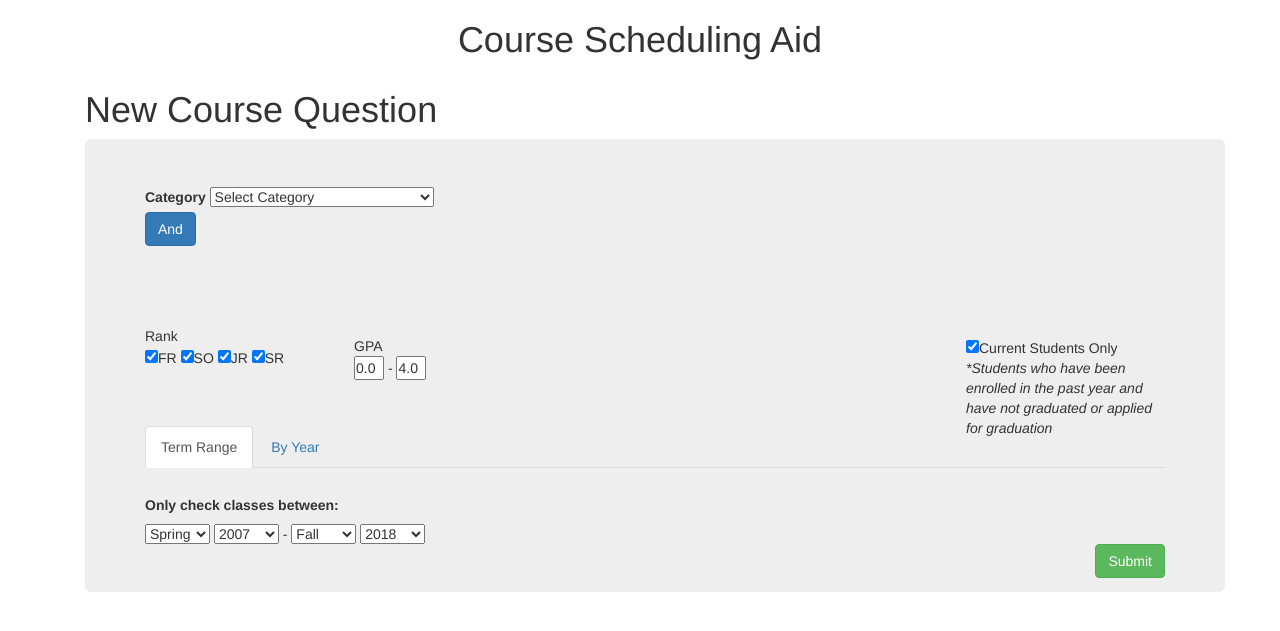
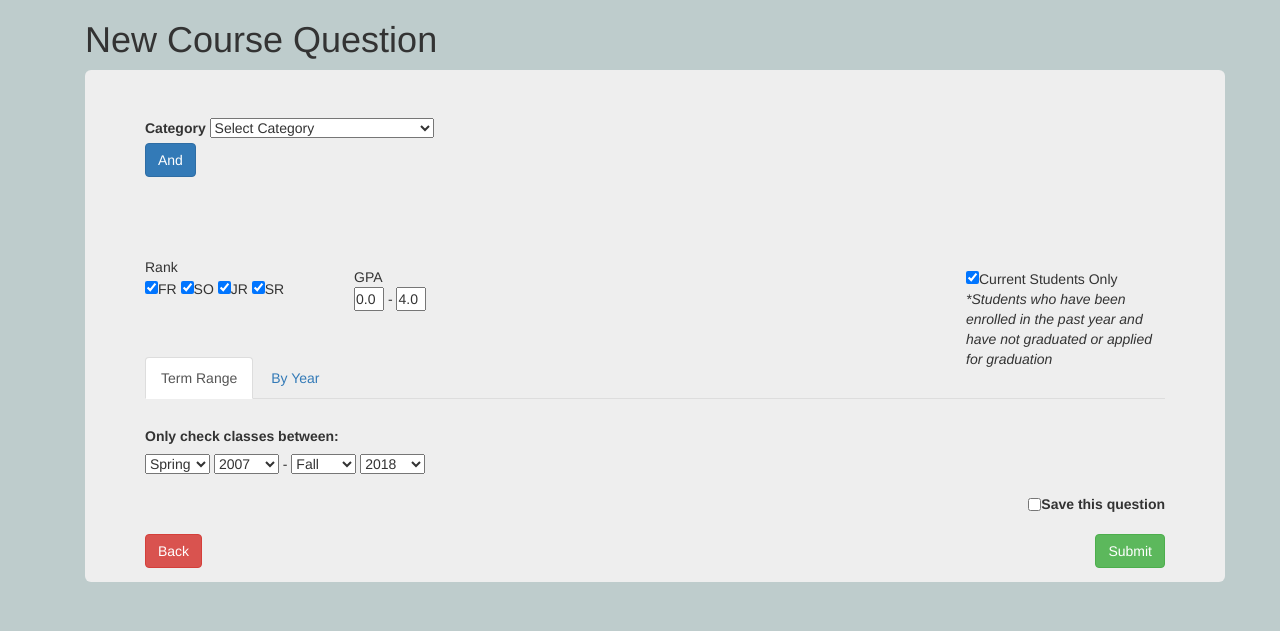
Before and after one commit to jmeterko/CIS-411-Scheduling, a PHP site: page /MainApplicationCourseQuestion.php in a window 1280 px wide. Shown: the top 631 px of the page. Run offline with PHP 8.4, Linux system fonts and the light colour scheme; some libraries are stand-ins or nearby versions.

Commit message:
Fixed issue 1 in last update
^

```diff
--- a/controller/controller.php
+++ b/controller/controller.php
@@ -10,6 +10,9 @@ if (isset($_POST['action'])) {  // check get and post
     exit();
 }
 switch ($action) {
+    case 'CourseQuestion':
+        include '../view/MainApplicationCourseQuestion.php';
+        break;
     case 'DisplayData':
         include '../view/DisplayData.php';
         break;
--- a/js/Javascript.js
+++ b/js/Javascript.js
@@ -83,14 +83,14 @@ function makeDivVisibleOr(){
             $('#dropdown' + and + ' option:selected').text() == "Not Taking" || $('#dropdown' + and + ' option:selected').text() == "Not Completed" ||
             $('#dropdown' + and + ' option:selected').text() == "Not Taking/Not Completed" ||
             $('#dropdown' + and + ' option:selected').text() == "Not Scheduled For") { +
-            $(dynamicDiv).html("&nbsp;&nbsp;<button type='button' class='glyphicon glyphicon-remove' onclick='removeOrDiv()'></button>&nbsp;<select class='dropdownWidth' id='TSNNNN" + and  + or +"'" + (or++) + "><option value=''" +
-                "selected disabled hidden>Subject</option><option value='CIS'>CIS</option><option value='DA'>DA</option></select>&nbsp;<select class='dropdownboxWidthSmall' id='TSNNNN" + and  + or +"'" + (or++) + ">" +
+            $(dynamicDiv).html("&nbsp;&nbsp;<button type='button' class='glyphicon glyphicon-remove' onclick='removeOrDiv()'></button>&nbsp;<select class='dropdownWidth' id='Subject" + and  + or +"'" + (or++) + "><option value=''" +
+                "selected disabled hidden>Subject</option><option value='CIS'>CIS</option><option value='DA'>DA</option></select>&nbsp;<select class='dropdownboxWidthSmall' id='Catalog" + and  + or +"'" + (or++) + ">" +
                 "<option value=''\ selected disabled hidden>Course #:</option></select>&nbsp<button type='button' class='btn btn-danger' onclick='orButtonPressed()'>Or</button>&nbsp;&nbsp;");
         }
         else if ($('#dropdown' + and + ' option:selected').text() == "Completed" || $('#dropdown' + and + ' option:selected').text() == "Taking/Completed") {
-            $(dynamicDiv).html("&nbsp;&nbsp;<button type='button' class='glyphicon glyphicon-remove' onclick='removeOrDiv()'></button>&nbsp;<select class='dropdownWidth' id='TSNNNN\" + and  + or +\"'\" + (or++) + \"><option value=''" +
-                "selected disabled hidden>Subject</option><option value='CIS'>CIS</option><option value='DA'>DA</option></select>&nbsp;<select class='dropdownboxWidthSmall' id='TSNNNN\" + and  + or +\"'\" + (or++) + \">" +
-                "<option value=''\ selected disabled hidden>Course #:</option></select>&nbsp;<select style='20%;' id='TSNNNN\" + and  + or +\"'\" + (or++) + \"'>\" +\n" +
+            $(dynamicDiv).html("&nbsp;&nbsp;<button type='button' class='glyphicon glyphicon-remove' onclick='removeOrDiv()'></button>&nbsp;<select class='dropdownWidth' id='Subject" + and  + or +"'" + (or++) + "><option value=''" +
+                "selected disabled hidden>Subject</option><option value='CIS'>CIS</option><option value='DA'>DA</option></select>&nbsp;<select class='dropdownboxWidthSmall' id='Catalog" + and  + or +"'" + (or++) + ">" +
+                "<option value=''\ selected disabled hidden>Course #:</option></select>&nbsp;<select style='20%;' id='MinGrade" + and  + or +"'" + (or++) + "'>\" +\n" +
                 "                \"<option value=''\\ selected disabled hidden>Min. Grade</option><option value='Passed'>Passed</option><option value='A'>A</option>" +
                 "<option value='B'>B</option><option value='C'>C</option><option value='D'>D</option></select>&nbsp<button type='button' class='btn btn-danger' onclick='orButtonPressed()'>Or</button>&nbsp;&nbsp;");
         }
@@ -115,21 +115,19 @@ function makeDivVisibleOr(){
             $('#dropdown' + and + ' option:selected').text() == "Not Taking" || $('#dropdown' + and + ' option:selected').text() == "Not Completed" ||
             $('#dropdown' + and + ' option:selected').text() == "Not Taking/Not Completed" ||
             $('#dropdown' + and + ' option:selected').text() == "Not Scheduled For") { +
-            $(dynamicDiv).html("&nbsp;&nbsp;<button type='button' class='glyphicon glyphicon-remove' onclick='removeOrDiv()'></button>&nbsp;<select class='dropdownWidth' id='TSNNNN" + and  + or +"'" + (or++) + "><option value=''" +
-                "selected disabled hidden>Subject</option><option value='CIS'>CIS</option><option value='DA'>DA</option></select>&nbsp;<select class='dropdownboxWidthSmall' id='TSNNNN" + and  + or +"'" + (or++) + ">" +
+            $(dynamicDiv).html("&nbsp;&nbsp;<button type='button' class='glyphicon glyphicon-remove' onclick='removeOrDiv()'></button>&nbsp;<select class='dropdownWidth' id='Subject" + and  + or +"'" + (or++) + "><option value=''" +
+                "selected disabled hidden>Subject</option><option value='CIS'>CIS</option><option value='DA'>DA</option></select>&nbsp;<select class='dropdownboxWidthSmall' id='Catalog" + and  + or +"'" + (or++) + ">" +
                 "<option value=''\ selected disabled hidden>Course #:</option></select>&nbsp<button type='button' class='btn btn-danger' onclick='orButtonPressed()'>Or</button>&nbsp;&nbsp;");
         }
         else if ($('#dropdown' + and + ' option:selected').text() == "Completed" || $('#dropdown' + and + ' option:selected').text() == "Taking/Completed") {
-            $(dynamicDiv).html("&nbsp;&nbsp;<button type='button' class='glyphicon glyphicon-remove' onclick='removeOrDiv()'></button>&nbsp;<select class='dropdownWidth' id='TSNNNN\" + and  + or +\"'\" + (or++) + \"><option value=''" +
-                "selected disabled hidden>Subject</option><option value='CIS'>CIS</option><option value='DA'>DA</option></select>&nbsp;<select class='dropdownboxWidthSmall' id='TSNNNN\" + and  + or +\"'\" + (or++) + \">" +
-                "<option value=''\ selected disabled hidden>Course #:</option></select>&nbsp;<select style='20%;' id='TSNNNN\" + and  + or +\"'\" + (or++) + \"'>\" +\n" +
+            $(dynamicDiv).html("&nbsp;&nbsp;<button type='button' class='glyphicon glyphicon-remove' onclick='removeOrDiv()'></button>&nbsp;<select class='dropdownWidth' id='Subject" + and  + or +"'" + (or++) + "><option value=''" +
+                "selected disabled hidden>Subject</option><option value='CIS'>CIS</option><option value='DA'>DA</option></select>&nbsp;<select class='dropdownboxWidthSmall' id='Catalog" + and  + or +"'" + (or++) + ">" +
+                "<option value=''\ selected disabled hidden>Course #:</option></select>&nbsp;<select style='20%;' id='MinGrade" + and  + or +"'" + (or++) + "'>\" +\n" +
                 "                \"<option value=''\\ selected disabled hidden>Min. Grade</option><option value='Passed'>Passed</option><option value='A'>A</option>" +
                 "<option value='B'>B</option><option value='C'>C</option><option value='D'>D</option></select>&nbsp<button type='button' class='btn btn-danger' onclick='orButtonPressed()'>Or</button>&nbsp;&nbsp;");
         }
-        //or=0;
     }
     attachDiv.appendChild(dynamicDiv);
-    //or++;
     orButton=false;
 }
 
@@ -138,4 +136,8 @@ function orButtonPressed(){
     makeDivVisibleOr();
 }
 
-//table
+function dropdownFreshlyChanged(){
+    //alert("called");
+    or=0;
+    makeDivVisibleOr();
+}
--- a/view/HomePage.php
+++ b/view/HomePage.php
@@ -16,7 +16,7 @@ require '../view/headerInclude.php';
         <br/>
         <ul class="menu cf">
             <li><a href="../controller/controller.php?action=StudentQuestion">New Student Question</a></li>
-            <li><a href="MainApplicationCourseQuestion.php">New Course Question</a></li>
+            <li><a href="../controller/controller.php?action=CourseQuestion">New Course Question</a></li>
             <li><a href="">Import Data</a></li>
             <li><a href="Settings.php">Settings</a></li>
             <li><a href="">Logout</a></li>
--- a/view/MainApplicationCourseQuestion.php
+++ b/view/MainApplicationCourseQuestion.php
@@ -3,12 +3,10 @@ $title = "MainApplicationStudentPage.html";
 require '../view/headerInclude.php';
 ?>
 
-<body>
+<body style="background-color: #becccc;">
 <div class="container">
-    <center><h1>Course Scheduling Aid</h1></center>
     <!DOCTYPE html>
     <html lang="en">
-    <!--<button onclick="howManyChildren()" type="button" id="howManyChildren">how many children?</button>-->
     <div class="container" style="margin: 0px auto">
         <h1>New Course Question</h1>
         <div class="jumbotron" style="margin:0px auto">
@@ -208,9 +206,9 @@ require '../view/headerInclude.php';
                 <div class="dropdownboxWidth, containerDiv" style="width: 20%; float: left">
                     GPA
                     <br/>
-                    <input type="text" value="0.0" style="width: 30px" id="firstGpaSpot"></input>
+                    <input type="text" value="0.0" style="width: 30px" id="firstGPASpot"></input>
                     -
-                    <input type="text" value="4.0" style="width: 30px" id="secondGpaSpot"></input>
+                    <input type="text" value="4.0" style="width: 30px" id="secondGPASpot"></input>
                 </div>
                 <div class="dropdownboxWidth, containerDiv" style="width: 20%; float: right">
                     <input type="checkbox" checked="checked" id="currentStudentsOnly">Current Students Only</input>
@@ -270,6 +268,7 @@ require '../view/headerInclude.php';
                                 <option value="2018" selected>2018</option>
                             </select>
                         </div>
+                        <br/>
                         <div id="menu1" class="tab-pane fade">
                             <br/>
                             Only check past
@@ -277,9 +276,14 @@ require '../view/headerInclude.php';
                             </input>
                             years
                         </div>
+
+                        <b style="float:right">Save this question</b> <input type="checkbox" style="float:right" id="SaveThisQuestion"/>
+                        <br/>
+                        <br/>
                     </div>
                 </div>
-                <input type="submit" style="float:right" class="btn btn-success"/>
+                <input type="button" value="Back" style="float:left" class="btn btn-danger" onclick="window.location.href='../controller/controller.php?action=Homepage'"/>
+                <input type="button" value="Submit" style="float:right" class="btn btn-success" onclick="window.location.href='../controller/controller.php?action=DisplayData'" />
             </form>
         </div>
     </div>
```
Also changed, not shown: view/MainApplicationStudentQuestion.php (+8 -8 lines).
